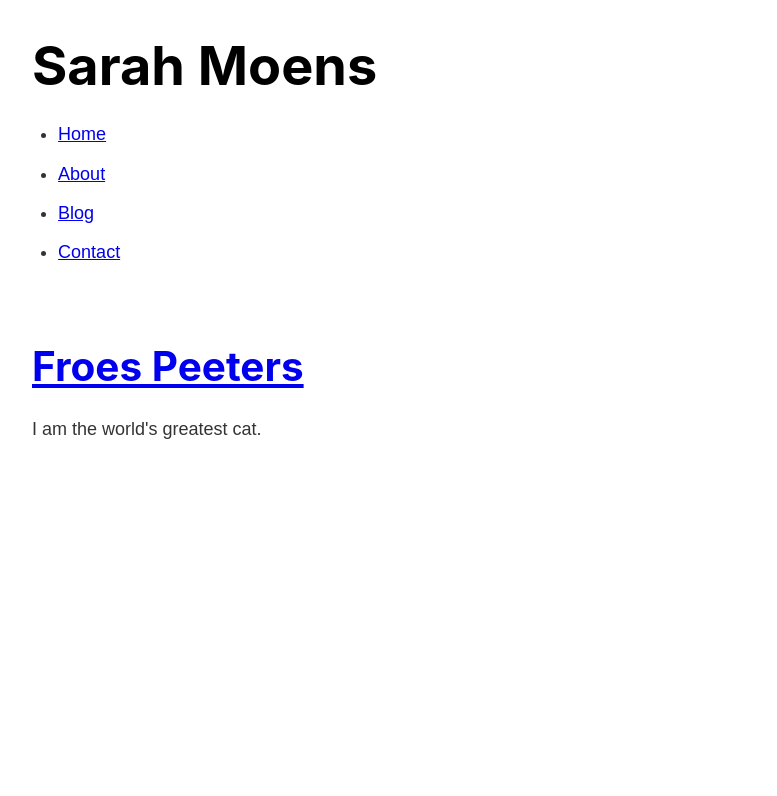
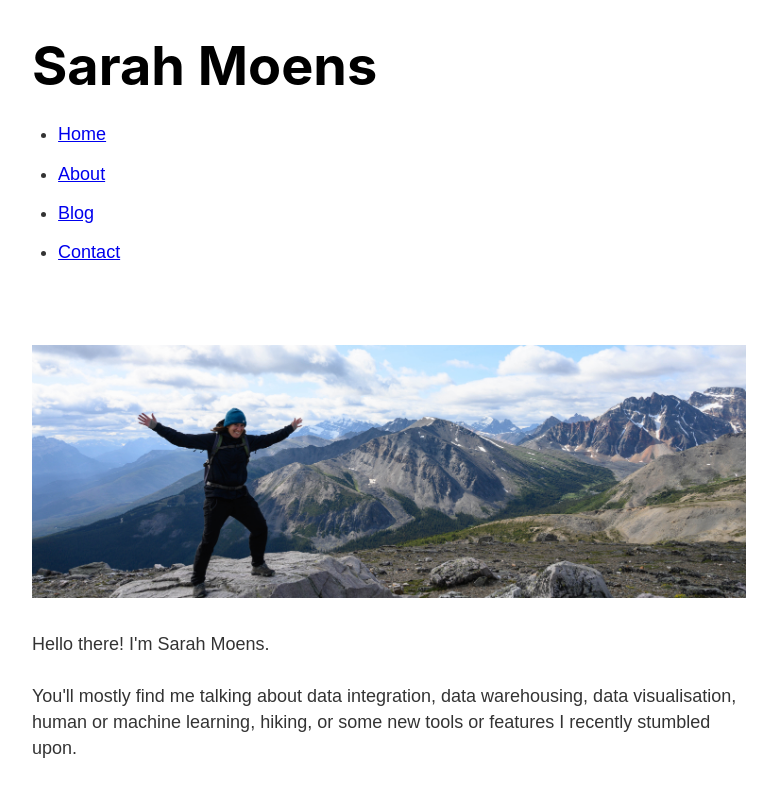
Before and after one commit to smoens/smoens.github.com, a Gatsby site: page /about in a window 1280 px wide. Shown: the whole page, without its empty margins (251-1028 px from the left). Built offline with nearby package versions, Linux system fonts and the light colour scheme; Gatsby itself is replaced by a stand-in of ours.

Commit message:
update about section

```diff
--- a/src/pages/about.js
+++ b/src/pages/about.js
@@ -1,14 +1,15 @@
 import React from "react"
-import { Link } from "gatsby"
 import Layout from "../components/layout"
 import Head from "../components/head"
+import Me from "../images/about-me.jpg"
 
 const AboutPage = () => {
     return (
         <Layout>
             <Head title="About" />
-            <h1><Link to="/contact">Froes Peeters</Link></h1>
-            <p>I am the world's greatest cat.</p>
+            <img src={Me} />
+            <p>Hello there! I'm Sarah Moens.</p>
+            <p>You'll mostly find me talking about data integration, data warehousing, data visualisation, human or machine learning, hiking, or some new tools or features I recently stumbled upon.</p>
         </Layout>
     )
 }
```
Also changed, not shown: src/images/about-me.jpg (added).
